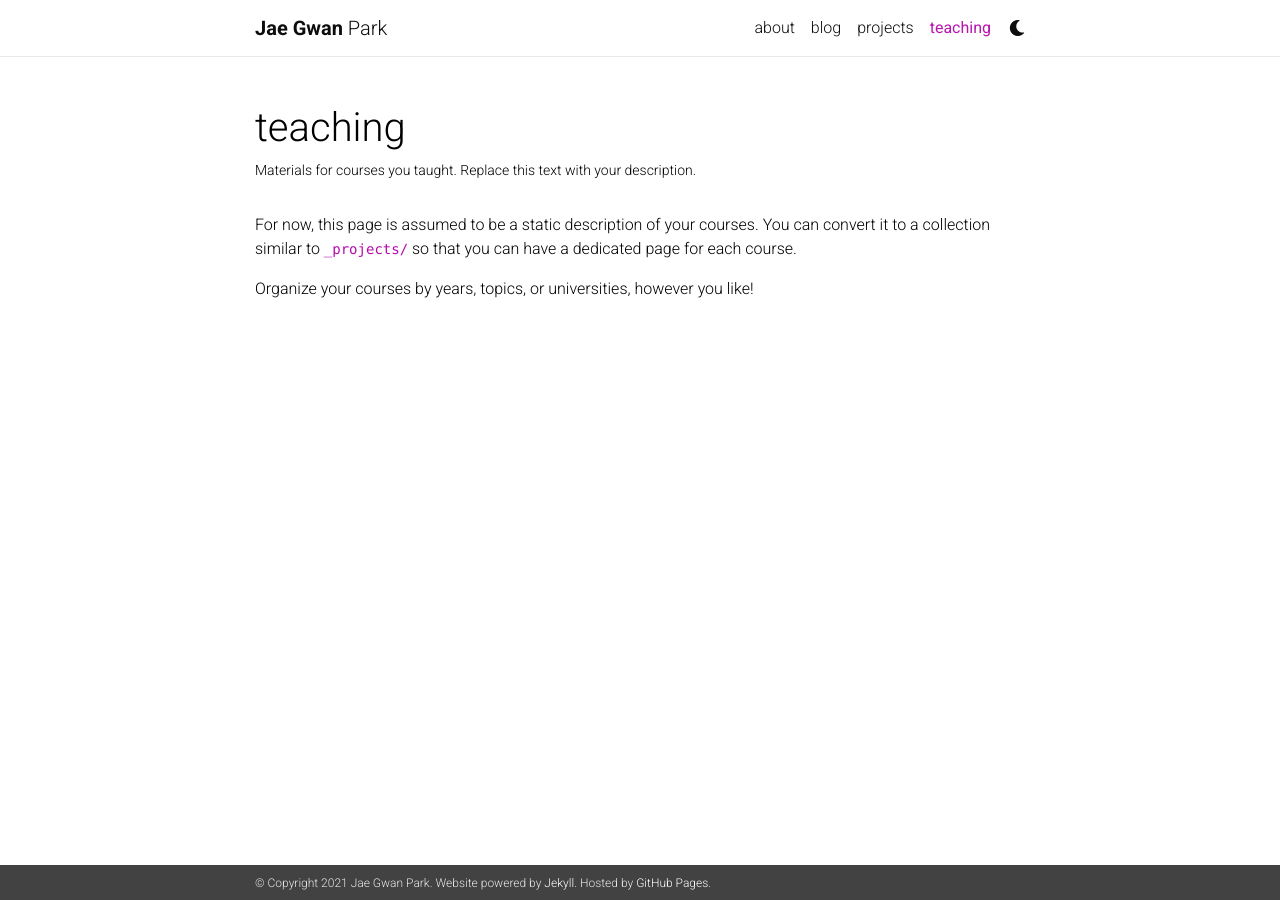
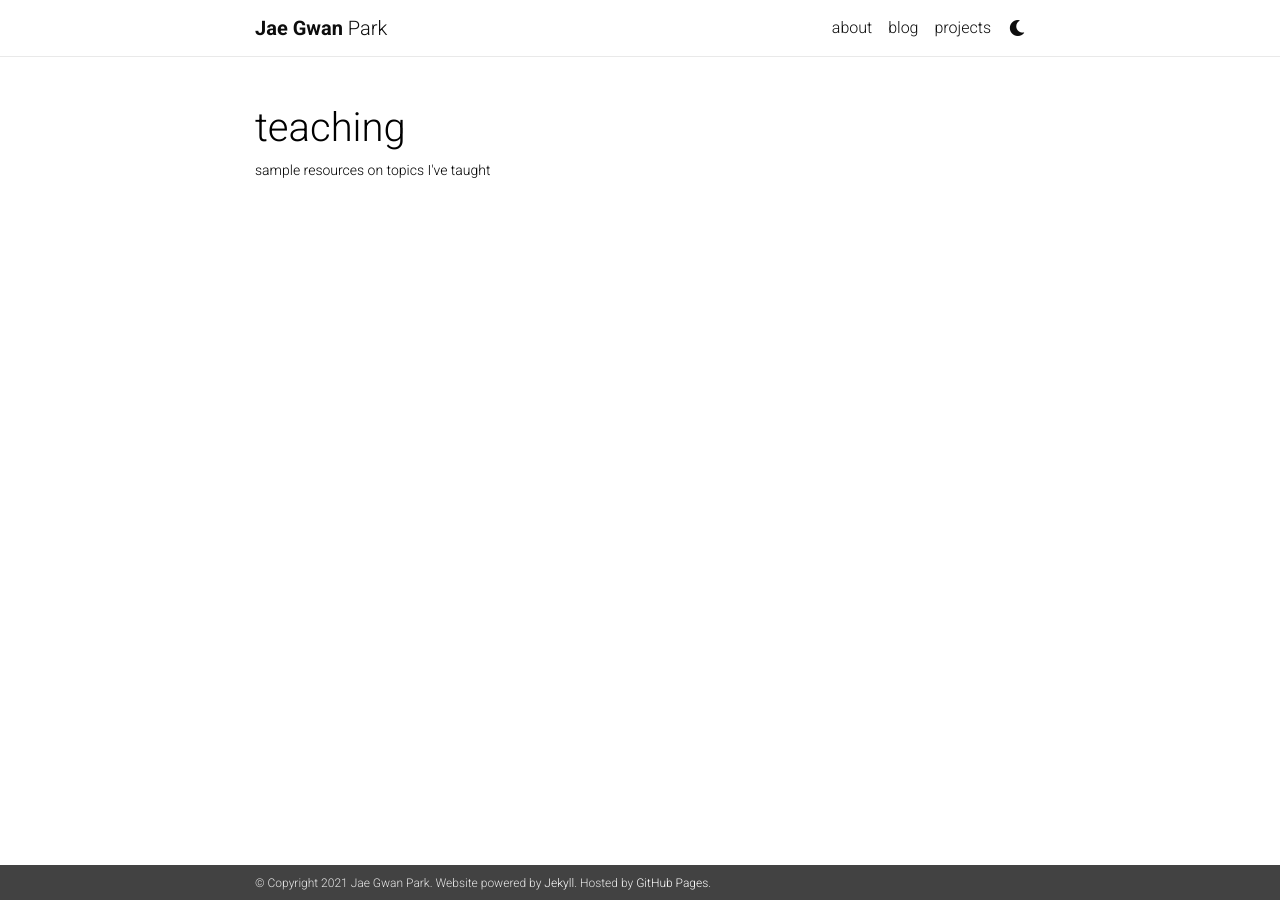
Before and after one commit to jaegpark/profile, a Jekyll site: the page built from _pages/teaching.md, in a window 1280 px wide. Built offline with Jekyll 4.4.1, drawn with Linux system fonts in a browser that asks for light colours; nearby versions of some CDN libraries; a style sheet for code colours, icons or effects is not loaded.

Commit message:
remove teaching from nav

```diff
--- a/_pages/teaching.md
+++ b/_pages/teaching.md
@@ -2,10 +2,6 @@
 layout: page
 permalink: /teaching/
 title: teaching
-description: Materials for courses you taught. Replace this text with your description.
-nav: true
+description: sample resources on topics I've taught
+nav: false
 ---
-
-For now, this page is assumed to be a static description of your courses. You can convert it to a collection similar to `_projects/` so that you can have a dedicated page for each course.
-
-Organize your courses by years, topics, or universities, however you like!
```
